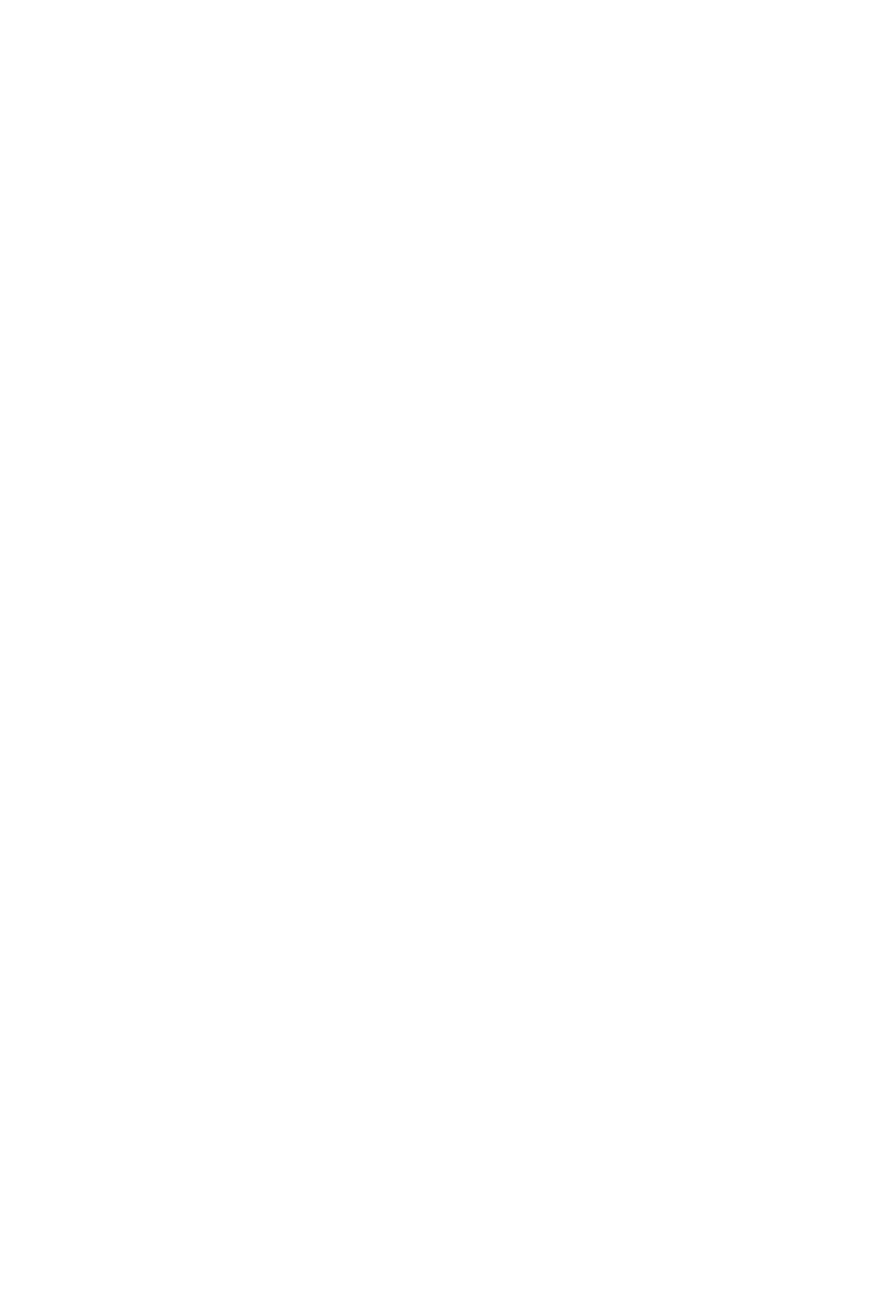
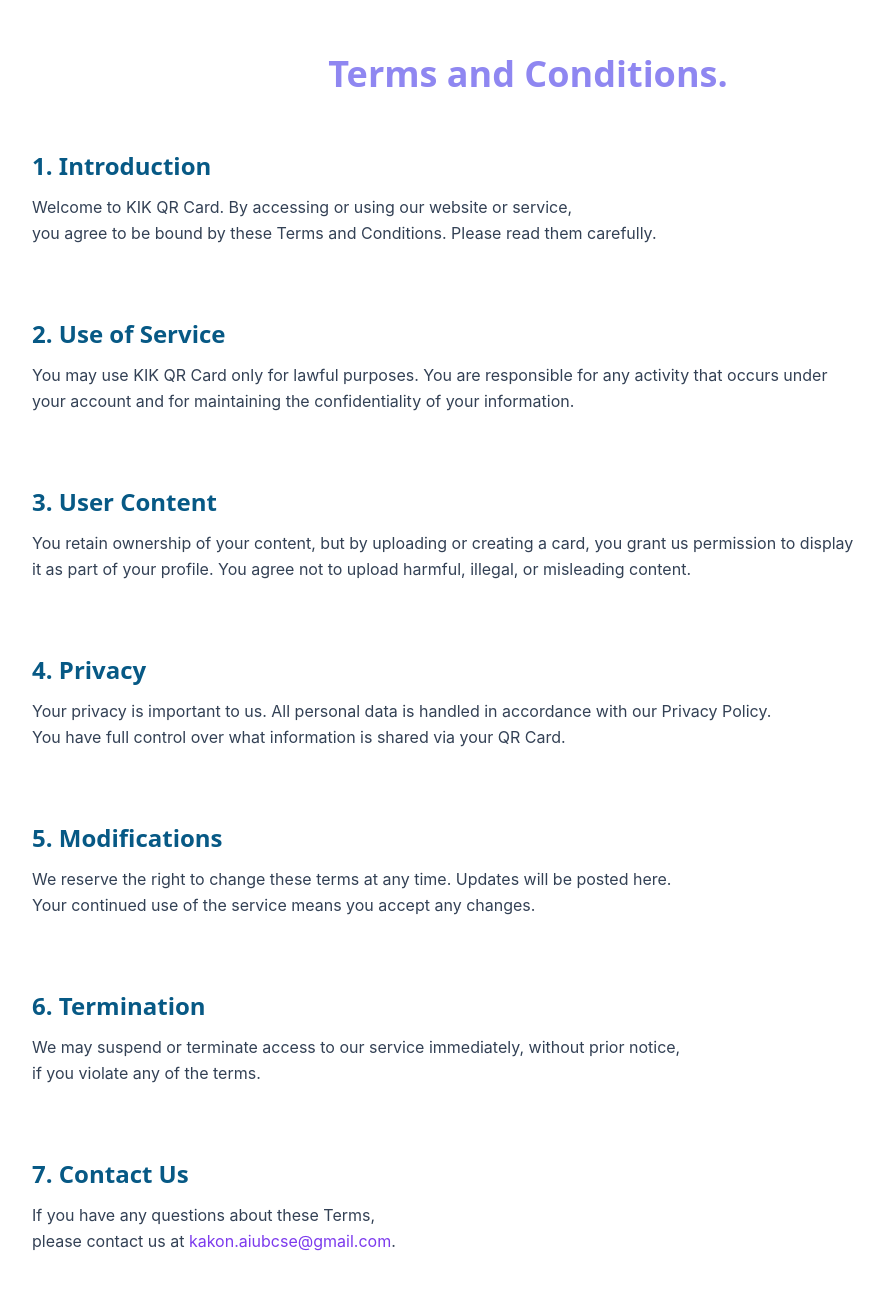
Before and after one commit to kakon-aiubcse/kikqrcard, a Next.js app: page /about/blog in a window 1280 px wide. Shown: the part 2653-3943 px from the top of the page, without its empty margins (12-896 px from the left). Before the commit the page ends 2759 px from the top, so only its background shows below. Built offline with nearby package versions, Linux system fonts and the light colour scheme.

Commit message:
added terms and conditions section

```diff
--- a/src/pages/about/blog.js
+++ b/src/pages/about/blog.js
@@ -1,6 +1,7 @@
 //blog page
 import React from "react";
 import Faq from "./faq";
+import Tc from "./t&c";
 
 const Blog = () => {
   return (
@@ -108,6 +109,7 @@
             Let's Start!
           </button>
           <Faq/>
+          <Tc/>
 
       </div>
     </div>
--- a/src/pages/about/t&c.js
+++ b/src/pages/about/t&c.js
@@ -1,11 +1,100 @@
 //terms and codition
 
-import React from 'react'
+import React from "react";
 
 const Tc = () => {
   return (
-    <div>Tc</div>
-  )
-}
+    <div className=" min-h-screen flex flex-col mb-32 w-screen xs:w-screen ">
+      <div className=" flex flex-col items-center justify-center pr-60 xs:pr-0">
+        <span className="text-5xl font-cp p-4 m-4 text-brand font-bold lp:text-4xl tb:text-3xl xs:text-2xl">
+          Terms and Conditions.
+        </span>
+      </div>
+      <div
+        className="flex flex-col items-start justify-evenly min-h-screen pr-60  p-3 m-2 gap-16
+       xs:pl-4  xb:gap-24 xb:p-10 xb:pr-[430px] xb:m-1"
+      >
+        <div className="flex flex-col w-screen p-1 xs:w-[350px] tb:w-[500px] lp:w-[1100px] xb:w-[1700px]">
+          <h2 className="text-2xl font-semibold mb-3 text-sky-800 font-cp">
+            1. Introduction
+          </h2>
+          <p className=" leading-relaxed text-slate-700 font-ios">
+            Welcome to KIK QR Card. By accessing or using our website or
+            service, <br className="hidden lp:block xb:block" />
+            you agree to be bound by these Terms and Conditions. Please read
+            them carefully.
+          </p>
+        </div>
+        <div className="flex flex-col w-screen p-1 xs:w-[350px] tb:w-[500px] lp:w-[1100px] xb:w-[1700px]">
+          <h2 className="text-2xl font-semibold mb-3 text-sky-800 font-cp">
+            2. Use of Service
+          </h2>
+          <p className=" leading-relaxed text-slate-700 font-ios">
+            You may use KIK QR Card only for lawful purposes. You are
+            responsible for any activity that occurs under{" "}
+            <br className="hidden lp:block xb:block" /> your account and for
+            maintaining the confidentiality of your information.
+          </p>
+        </div>
+        <div className="flex flex-col w-screen p-1 xs:w-[350px] tb:w-[500px] lp:w-[1100px] xb:w-[1700px]">
+          <h2 className="text-2xl font-semibold mb-3 text-sky-800 font-cp">
+            3. User Content
+          </h2>
+          <p className=" leading-relaxed text-slate-700 font-ios">
+            You retain ownership of your content, but by uploading or creating a
+            card, you grant us permission to display
+            <br className="hidden lp:block xb:block" /> it as part of your
+            profile. You agree not to upload harmful, illegal, or misleading
+            content.
+          </p>
+        </div>
+        <div className="flex flex-col w-screen p-1 xs:w-[350px] tb:w-[500px] lp:w-[1100px] xb:w-[1700px]">
+          <h2 className="text-2xl font-semibold mb-3 text-sky-800 font-cp">
+            4. Privacy
+          </h2>
+
+          <p className=" leading-relaxed text-slate-700 font-ios">
+            Your privacy is important to us. All personal data is handled in
+            accordance with our Privacy Policy.
+            <br className="hidden lp:block xb:block" /> You have full control
+            over what information is shared via your QR Card.
+          </p>
+        </div>
+        <div className="flex flex-col w-screen p-1 xs:w-[350px] tb:w-[500px] lp:w-[1100px] xb:w-[1700px]">
+          <h2 className="text-2xl font-semibold mb-3 text-sky-800 font-cp">
+            5. Modifications
+          </h2>
+          <p className=" leading-relaxed text-slate-700 font-ios">
+            We reserve the right to change these terms at any time. Updates will
+            be posted here.
+            <br className="hidden lp:block xb:block" /> Your continued use of
+            the service means you accept any changes.
+          </p>
+        </div>
+        <div className="flex flex-col w-screen p-1 xs:w-[350px] tb:w-[500px] lp:w-[1100px] xb:w-[1700px]">
+          <h2 className="text-2xl font-semibold mb-3 text-sky-800 font-cp">
+            6. Termination
+          </h2>
+          <p className=" leading-relaxed text-slate-700 font-ios">
+            We may suspend or terminate access to our service immediately,
+            without prior notice, <br className="hidden lp:block xb:block" />
+            if you violate any of the terms.
+          </p>
+        </div>
+
+        <div className="flex flex-col w-screen p-1 xs:w-[350px] tb:w-[500px] lp:w-[1100px] xb:w-[1700px]">
+          <h2 className="text-2xl font-semibold mb-3 text-sky-800 font-cp">
+            7. Contact Us
+          </h2>
+          <p className=" leading-relaxed text-slate-700 font-ios">
+            If you have any questions about these Terms,
+            <br className="hidden lp:block xb:block" /> please contact us at{" "}
+            <span className="text-violet-600">kakon.aiubcse@gmail.com</span>.
+          </p>
+        </div>
+      </div>
+    </div>
+  );
+};
 
 export default Tc;
```
